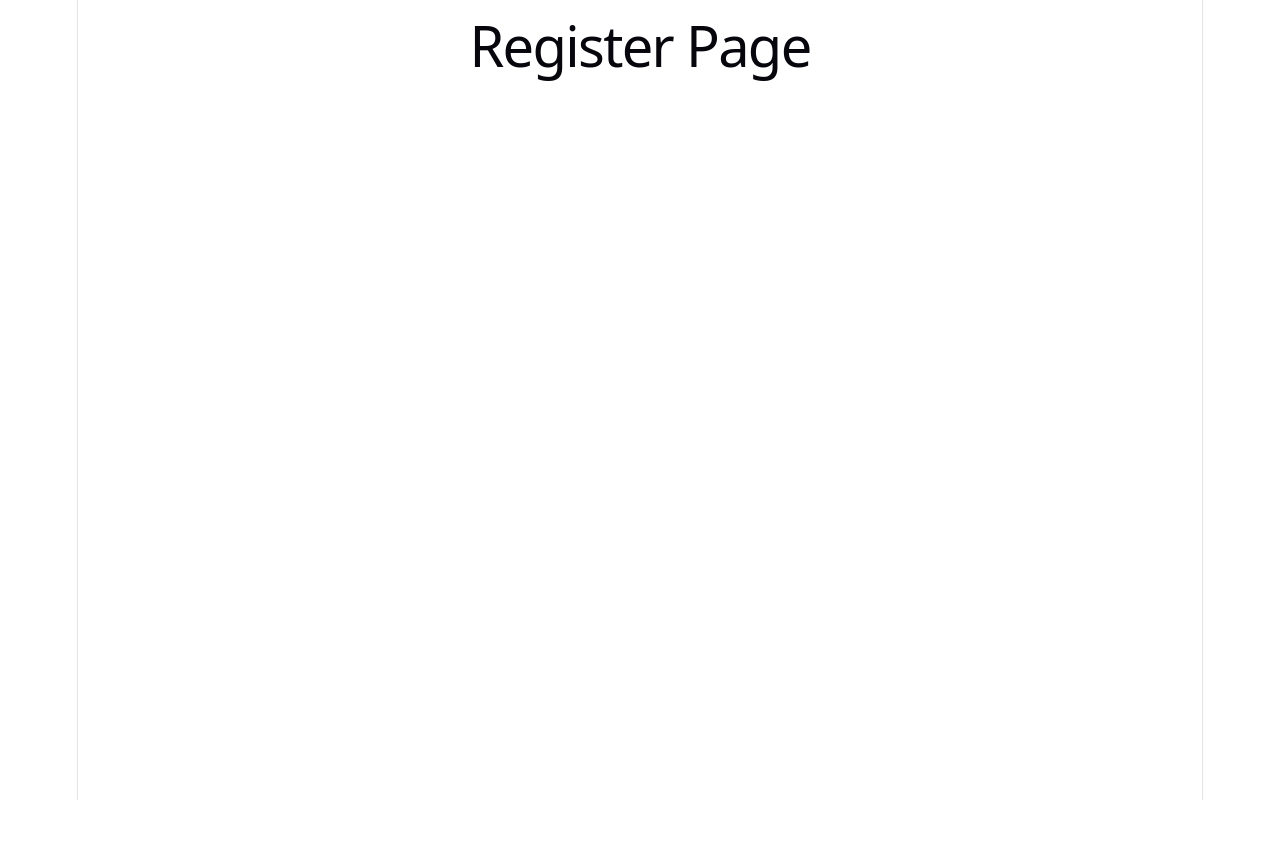
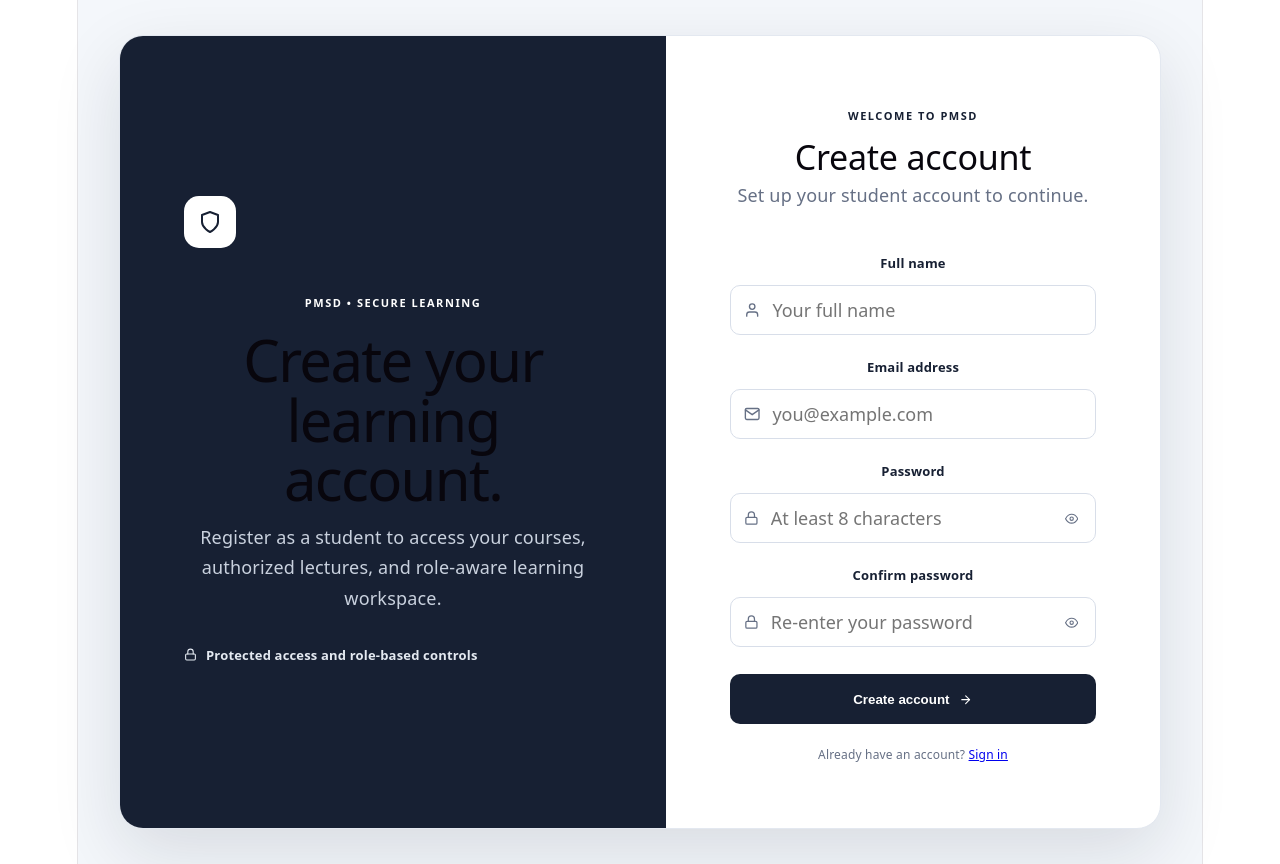
Before and after one commit to hack2ai/PMSD, a React app in the folder frontend/: page /register in a window 1280 px wide. Before the commit the page ends 800 px from the top, so only its background shows below. Built offline with nearby package versions, Linux system fonts and the light colour scheme; no server answers; the HTML template or start-up script is replaced by a standard one.

Commit message:
feat(frontend): add complete student registration flow

```diff
--- a/frontend/src/pages/Register.jsx
+++ b/frontend/src/pages/Register.jsx
@@ -1,5 +1,173 @@
+import { useState } from "react";
+import { Link, useNavigate } from "react-router-dom";
+import { FiArrowRight, FiEye, FiEyeOff, FiLock, FiMail, FiShield, FiUser } from "react-icons/fi";
+import { register } from "../services/authService";
+import "./Login.css";
+
 function Register() {
-    return <h1>Register Page</h1>;
+    const navigate = useNavigate();
+    const [fullName, setFullName] = useState("");
+    const [email, setEmail] = useState("");
+    const [password, setPassword] = useState("");
+    const [confirmPassword, setConfirmPassword] = useState("");
+    const [showPassword, setShowPassword] = useState(false);
+    const [showConfirmPassword, setShowConfirmPassword] = useState(false);
+    const [loading, setLoading] = useState(false);
+    const [error, setError] = useState("");
+    const [success, setSuccess] = useState("");
+
+    const handleSubmit = async (event) => {
+        event.preventDefault();
+        setError("");
+        setSuccess("");
+
+        if (!fullName.trim() || !email.trim() || !password) {
+            setError("Enter your name, email, and password.");
+            return;
+        }
+
+        if (password.length < 8) {
+            setError("Password must be at least 8 characters.");
+            return;
+        }
+
+        if (password !== confirmPassword) {
+            setError("Passwords do not match.");
+            return;
+        }
+
+        setLoading(true);
+        try {
+            await register({
+                full_name: fullName.trim(),
+                email: email.trim(),
+                password,
+                role: "student"
+            });
+
+            setSuccess("Account created successfully. Redirecting to sign in...");
+            window.setTimeout(() => navigate("/"), 900);
+        } catch (err) {
+            setError(err.response?.data?.message || "Unable to create your account. Please try again.");
+        } finally {
+            setLoading(false);
+        }
+    };
+
+    return (
+        <main className="login-page">
+            <section className="login-shell">
+                <div className="login-brand-panel">
+                    <div className="brand-mark"><FiShield /></div>
+                    <span className="login-eyebrow">PMSD • SECURE LEARNING</span>
+                    <h1>Create your learning account.</h1>
+                    <p>
+                        Register as a student to access your courses, authorized lectures,
+                        and role-aware learning workspace.
+                    </p>
+                    <div className="login-trust">
+                        <FiLock /> Protected access and role-based controls
+                    </div>
+                </div>
+
+                <div className="login-form-panel">
+                    <div className="login-heading">
+                        <span className="login-eyebrow">WELCOME TO PMSD</span>
+                        <h2>Create account</h2>
+                        <p>Set up your student account to continue.</p>
+                    </div>
+
+                    <form onSubmit={handleSubmit} noValidate>
+                        <label htmlFor="full-name">Full name</label>
+                        <div className="login-input">
+                            <FiUser />
+                            <input
+                                id="full-name"
+                                type="text"
+                                autoComplete="name"
+                                value={fullName}
+                                onChange={(event) => setFullName(event.target.value)}
+                                placeholder="Your full name"
+                                disabled={loading}
+                            />
+                        </div>
+
+                        <label htmlFor="register-email">Email address</label>
+                        <div className="login-input">
+                            <FiMail />
+                            <input
+                                id="register-email"
+                                type="email"
+                                autoComplete="email"
+                                value={email}
+                                onChange={(event) => setEmail(event.target.value)}
+                                placeholder="you@example.com"
+                                disabled={loading}
+                            />
+                        </div>
+
+                        <label htmlFor="register-password">Password</label>
+                        <div className="login-input">
+                            <FiLock />
+                            <input
+                                id="register-password"
+                                type={showPassword ? "text" : "password"}
+                                autoComplete="new-password"
+                                value={password}
+                                onChange={(event) => setPassword(event.target.value)}
+                                placeholder="At least 8 characters"
+                                disabled={loading}
+                            />
+                            <button
+                                type="button"
+                                className="password-toggle"
+                                onClick={() => setShowPassword((value) => !value)}
+                                aria-label={showPassword ? "Hide password" : "Show password"}
+                                disabled={loading}
+                            >
+                                {showPassword ? <FiEyeOff /> : <FiEye />}
+                            </button>
+                        </div>
+
+                        <label htmlFor="confirm-password">Confirm password</label>
+                        <div className="login-input">
+                            <FiLock />
+                            <input
+                                id="confirm-password"
+                                type={showConfirmPassword ? "text" : "password"}
+                                autoComplete="new-password"
+                                value={confirmPassword}
+                                onChange={(event) => setConfirmPassword(event.target.value)}
+                                placeholder="Re-enter your password"
+                                disabled={loading}
+                            />
+                            <button
+                                type="button"
+                                className="password-toggle"
+                                onClick={() => setShowConfirmPassword((value) => !value)}
+                                aria-label={showConfirmPassword ? "Hide password" : "Show password"}
+                                disabled={loading}
+                            >
+                                {showConfirmPassword ? <FiEyeOff /> : <FiEye />}
+                            </button>
+                        </div>
+
+                        {error && <div className="login-error" role="alert">{error}</div>}
+                        {success && <div className="login-success" role="status">{success}</div>}
+
+                        <button className="login-submit" type="submit" disabled={loading}>
+                            {loading ? "Creating account..." : "Create account"}
+                            {!loading && <FiArrowRight />}
+                        </button>
+                    </form>
+
+                    <p className="login-footer">
+                        Already have an account? <Link to="/">Sign in</Link>
+                    </p>
+                </div>
+            </section>
+        </main>
+    );
 }
 
 export default Register;
```
